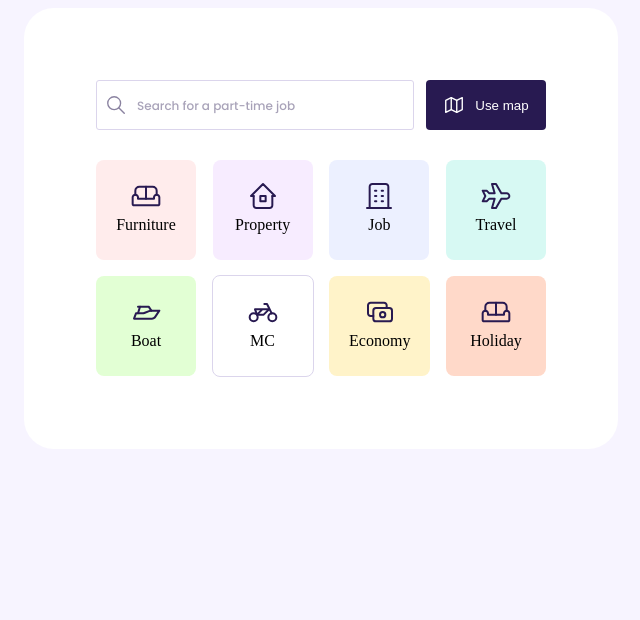
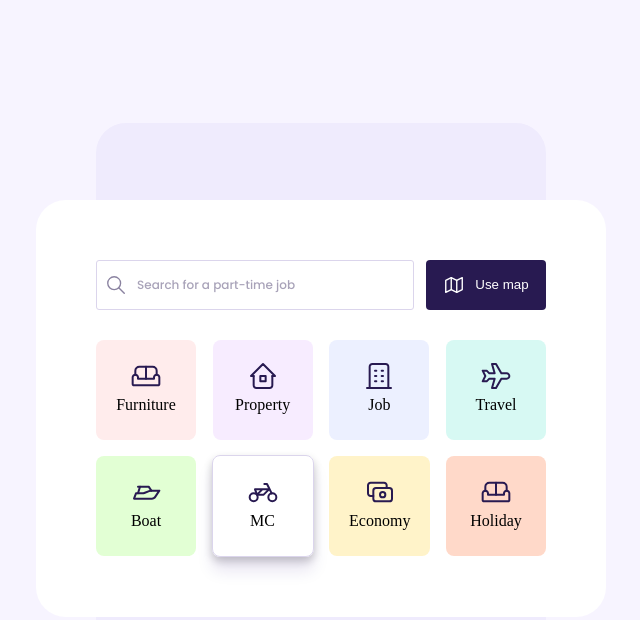
Before and after one commit to aysunurterzi/Mobven_Aysu-_Projects, a plain HTML site: page TASK 2- JOB_SEARCH /index.html in a window 1280 px wide. Shown: the whole page, without its empty margins (319-959 px from the left). Drawn offline with Linux system fonts and the light colour scheme.

Commit message:
yapı oluşturuldu task2

```diff
--- a/TASK 2- JOB_SEARCH /assets/scss/components/_job.scss
+++ b/TASK 2- JOB_SEARCH /assets/scss/components/_job.scss
@@ -1,13 +1,8 @@
-// Back Container
-.back-content{
-  position: absolute;
-  top: 50%;
-  left: 50%;
-  transform: translate(-50%, -50%);
-  width: $big;
-  height: 570px;
-  background-color: $softGrey;
-  border-radius: 30px;
+.container{
+  display: flex;
+  justify-content: center;
+  align-items: center;
+  height: 100vh;
 }
 
 .job{
@@ -16,10 +11,21 @@
   display: grid;
   background-color: $white;
   border-radius: 30px;
-  padding: 72px;
+  padding: 60px;
   gap: 30px;
   width: 450px;
 
+  &::before{
+    content: '';
+    position: absolute;
+    z-index: -1;
+    justify-content: center;
+    align-items: center;
+    width: 450px;
+    height: 570px;
+    background-color: $softGrey;
+    border-radius: 30px;
+  }
 
   .search{
     display: flex;
@@ -130,5 +136,10 @@
     border-radius: 8px;
   }
 
+  .-active{
+    box-shadow: 0 4px 8px rgba(0, 0, 0, 0.2), 0px 14px 16px rgba(41, 11, 128, 0.1);
+
+  }
+
 
 }
--- a/TASK 2- JOB_SEARCH /index.html
+++ b/TASK 2- JOB_SEARCH /index.html
@@ -11,8 +11,7 @@
   </head>
 
   <body>
-
-  <!-- <div class="back-content"></div> -->
+    <div class="container">
 
     <div class="job">
 
@@ -49,7 +48,7 @@
             <img src="./assets/img/icons/Boat-icon.svg" alt="Boat-icon">
             <p class="job__name">Boat</p>
           </div>
-          <div class="job__item -border">
+          <div class="job__item -border -active">
             <img src="./assets/img/icons/Mc-icon.svg" alt="Mc-icon">
             <p class="job__name">MC</p>
           </div>
@@ -64,6 +63,6 @@
         </div>
 
     </div>
-
+  </div>
 </body>
 </html>
```
Also changed, not shown: TASK 2- JOB_SEARCH /assets/main.css, 1 other file.
